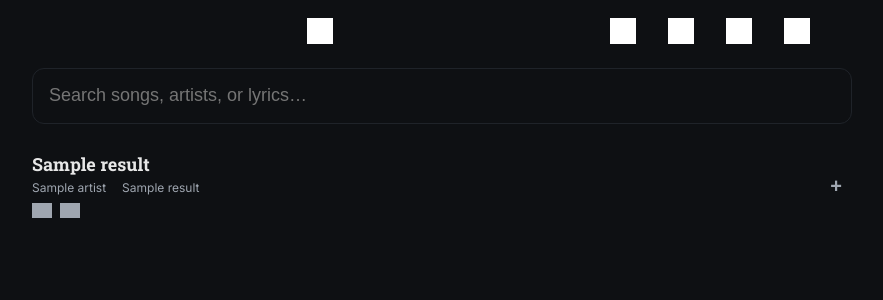
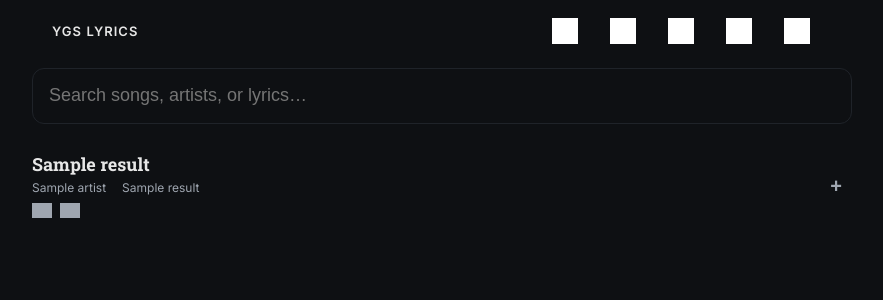
Before and after one commit to ryzhakar/lyrics-app, a FastAPI app: template app/templates/search.html in a window 1280 px wide. Shown: the top 300 px of the page, without its empty margins (198-1081 px from the left). Run offline with FastAPI, Linux system fonts and the light colour scheme; the template is opened without the code that fills it: most values are stand-ins (such as "Sample title", 1, 10 or a date in 2020); parts of the project's set-up code (start-up, migrations or seed data) failed here and were passed over; grey boxes are pictures that could not be loaded.

Commit message:
style(nav): add 'YGS LYRICS' brand, hide chords toggle in search, and place search icon at right end when applicable

```diff
--- a/app/templates/base.html
+++ b/app/templates/base.html
@@ -12,18 +12,16 @@
   <body class="{{ 'dark' if dark else '' }} font-{{ font or 'normal' }} {{ 'is-search' if is_search else 'is-song' }}">
     <nav class="topbar">
       <div class="topbar-row">
-        <a href="/" class="brand" aria-label="Home">Lyrics</a>
-        {% if is_search %}
-        <div class="bar-spacer"></div>
-        {% else %}
-        <a href="/search" class="icon-btn" id="open-search" aria-label="Open search" title="Open search"><img src="https://cdn.jsdelivr.net/npm/@tabler/icons@3.11.0/icons/outline/search.svg" width="22" height="22" alt=""></a>
-        {% endif %}
+        <a href="/" class="brand" aria-label="Home">YGS LYRICS</a>
         <div class="actions">
           <button type="button" class="icon-btn" id="theme-toggle" aria-label="Toggle theme" title="Toggle theme"><img id="theme-icon" src="https://cdn.jsdelivr.net/npm/@tabler/icons@3.11.0/icons/outline/moon.svg" width="22" height="22" alt=""></button>
           {% if not is_search %}
           <button type="button" class="icon-btn" id="chords-toggle" aria-label="Toggle chords" title="Toggle chords"><img id="chords-icon" src="https://cdn.jsdelivr.net/npm/@tabler/icons@3.11.0/icons/outline/music.svg" width="22" height="22" alt=""></button>
           {% endif %}
           <button type="button" class="icon-btn" id="share-link" aria-label="Share" title="Share link"><img id="share-icon" src="https://cdn.jsdelivr.net/npm/@tabler/icons@3.11.0/icons/outline/share-2.svg" width="22" height="22" alt=""></button>
+          {% if not is_search %}
+          <a href="/search" class="icon-btn" id="open-search" aria-label="Open search" title="Open search"><img src="https://cdn.jsdelivr.net/npm/@tabler/icons@3.11.0/icons/outline/search.svg" width="22" height="22" alt=""></a>
+          {% endif %}
         </div>
       </div>
     </nav>
--- a/static/css/base.css
+++ b/static/css/base.css
@@ -49,7 +49,7 @@
 .topbar { position: fixed; top: 0; left: 0; right: 0; z-index: 100; background: var(--bg); }
 .topbar-row { display: grid; grid-template-columns: 1fr auto auto; align-items: center; gap: var(--space-3); max-width: var(--measure); margin: 0 auto; padding: calc(8px + env(safe-area-inset-top)) var(--space-5) 8px; box-sizing: border-box; height: var(--topbar-h); }
 .bar-spacer { height: 42px; }
-.brand { display: none; }
+.brand { display: inline-flex; align-items: center; text-decoration: none; color: var(--fg); font-family: var(--ui); font-weight: 700; letter-spacing: 0.08em; text-transform: uppercase; font-size: 13px; }
 .search { min-width: 0; }
 .search input { width: 100%; max-width: none; padding: 12px 14px; border-radius: 12px; border: 1px solid var(--separator); background: transparent; color: var(--fg); font-size: 16px; line-height: 1.2; }
 .search input:focus { outline: none; border-color: var(--accent); box-shadow: 0 0 0 2px color-mix(in srgb, var(--accent) 30%, transparent); }
```
